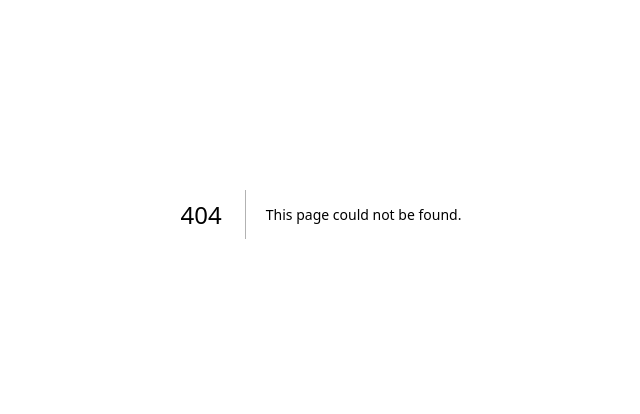
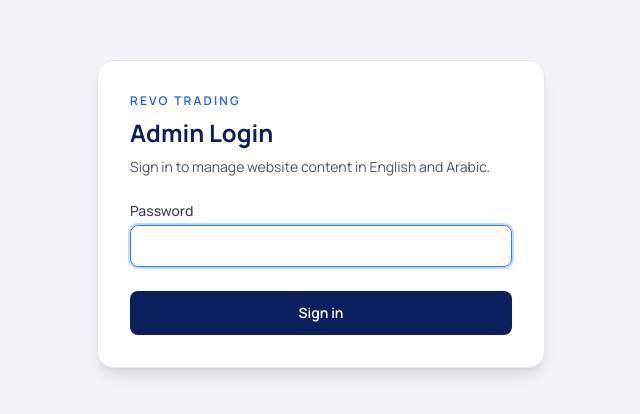
Before and after one commit to ashik1729/revo, a Next.js app: page /admin/login in a window 1280 px wide. Before the commit this address had no page. Shown: the part 186-600 px from the top of the page, without its empty margins (319-959 px from the left). Built offline with nearby package versions, Linux system fonts and the light colour scheme.

Commit message:
Rebrand to Revo Trading and lock in the preferred design.
Replace reference branding, default the mockup layout, and add password-protected admin login for content management.

Co-authored-by: Cursor <cursoragent@cursor.com>

```diff
--- a/app/admin/actions.ts
+++ b/app/admin/actions.ts
@@ -2,7 +2,14 @@
 
 import { revalidatePath } from "next/cache";
 import { db } from "@/lib/db";
+import { isAdminAuthenticated } from "@/lib/admin-auth";
 import { defaultLocale, isSupportedLocale, type SiteLocale } from "@/lib/i18n";
+
+async function requireAdmin() {
+  if (!(await isAdminAuthenticated())) {
+    throw new Error("Unauthorized");
+  }
+}
 
 function getLocale(input: FormDataEntryValue | null): SiteLocale {
   if (typeof input === "string" && isSupportedLocale(input)) {
@@ -31,6 +38,7 @@ function revalidateLocale(locale: SiteLocale) {
 }
 
 export async function saveSiteSettings(formData: FormData) {
+  await requireAdmin();
   const locale = getLocale(formData.get("locale"));
 
   await db.siteSettings.upsert({
--- /dev/null
+++ b/app/admin/login/actions.ts
@@ -0,0 +1,41 @@
+"use server";
+
+import { cookies } from "next/headers";
+import { redirect } from "next/navigation";
+import {
+  ADMIN_COOKIE_NAME,
+  adminSessionCookieValue,
+  getAdminPassword,
+} from "@/lib/admin-auth";
+
+export async function loginAdmin(formData: FormData) {
+  const password = String(formData.get("password") || "");
+  const expected = getAdminPassword();
+
+  if (!expected) {
+    redirect(
+      "/admin/login?error=" + encodeURIComponent("Admin password is not configured."),
+    );
+  }
+
+  if (password !== expected) {
+    redirect("/admin/login?error=" + encodeURIComponent("Incorrect password."));
+  }
+
+  const jar = await cookies();
+  jar.set(ADMIN_COOKIE_NAME, await adminSessionCookieValue(expected), {
+    httpOnly: true,
+    secure: true,
+    sameSite: "lax",
+    path: "/",
+    maxAge: 60 * 60 * 24 * 14,
+  });
+
+  redirect("/admin");
+}
+
+export async function logoutAdmin() {
+  const jar = await cookies();
+  jar.delete(ADMIN_COOKIE_NAME);
+  redirect("/admin/login");
+}
--- /dev/null
+++ b/app/admin/login/page.tsx
@@ -0,0 +1,51 @@
+import { redirect } from "next/navigation";
+import { isAdminAuthenticated } from "@/lib/admin-auth";
+import { loginAdmin } from "@/app/admin/login/actions";
+
+type LoginPageProps = {
+  searchParams: Promise<{ error?: string }>;
+};
+
+export default async function AdminLoginPage({ searchParams }: LoginPageProps) {
+  if (await isAdminAuthenticated()) {
+    redirect("/admin");
+  }
+
+  const params = await searchParams;
+
+  return (
+    <main className="flex min-h-screen items-center justify-center bg-slate-100 px-4">
+      <form action={loginAdmin} className="w-full max-w-md rounded-2xl border border-slate-200 bg-white p-8 shadow-lg">
+        <p className="text-xs font-semibold uppercase tracking-[0.18em] text-blue-600">Revo Trading</p>
+        <h1 className="mt-2 text-2xl font-bold text-navy">Admin Login</h1>
+        <p className="mt-2 text-sm text-slate-600">
+          Sign in to manage website content in English and Arabic.
+        </p>
+
+        {params.error ? (
+          <p className="mt-4 rounded-lg border border-red-200 bg-red-50 px-3 py-2 text-sm text-red-700">
+            {params.error}
+          </p>
+        ) : null}
+
+        <label className="mt-6 block text-sm">
+          <span className="mb-1 block font-medium text-slate-700">Password</span>
+          <input
+            type="password"
+            name="password"
+            required
+            autoFocus
+            className="w-full rounded-lg border border-slate-300 px-3 py-2.5 text-sm outline-none focus:border-blue-500 focus:ring-2 focus:ring-blue-200"
+          />
+        </label>
+
+        <button
+          type="submit"
+          className="mt-6 w-full rounded-lg bg-navy px-4 py-3 text-sm font-semibold text-white transition hover:bg-[#132a6e]"
+        >
+          Sign in
+        </button>
+      </form>
+    </main>
+  );
+}
--- a/app/admin/page.tsx
+++ b/app/admin/page.tsx
@@ -1,6 +1,9 @@
 import Link from "next/link";
+import { redirect } from "next/navigation";
 import type { Prisma, SiteTranslation } from "@prisma/client";
 import { db } from "@/lib/db";
+import { isAdminAuthenticated } from "@/lib/admin-auth";
+import { logoutAdmin } from "@/app/admin/login/actions";
 import { defaultLocale, localeNames, supportedLocales, type SiteLocale } from "@/lib/i18n";
 import { getSiteContent } from "@/lib/site-content";
 import {
@@ -29,6 +32,10 @@ function inputClassName() {
 }
 
 export default async function AdminPage({ searchParams }: AdminPageProps) {
+  if (!(await isAdminAuthenticated())) {
+    redirect("/admin/login");
+  }
+
   const params = await searchParams;
   const locale = (params.locale && supportedLocales.includes(params.locale as SiteLocale)
     ? params.locale
@@ -58,12 +65,26 @@ export default async function AdminPage({ searchParams }: AdminPageProps) {
     <main className="min-h-screen bg-slate-100 py-10">
       <div className="mx-auto flex w-full max-w-6xl flex-col gap-6 px-4 sm:px-6 lg:px-8">
         <section className="rounded-xl bg-navy p-6 text-white shadow-lg">
-          <p className="text-xs uppercase tracking-[0.18em] text-blue-200">Revo Content Console</p>
-          <h1 className="mt-2 text-2xl font-bold">Website Management</h1>
-          <p className="mt-1 text-sm text-blue-100">
-            Switch locale to edit Arabic vs English content separately. Shared company fields apply to
-            all languages.
-          </p>
+          <div className="flex flex-wrap items-start justify-between gap-4">
+            <div>
+              <p className="text-xs uppercase tracking-[0.18em] text-blue-200">
+                Revo Trading Content Console
+              </p>
+              <h1 className="mt-2 text-2xl font-bold">Website Management</h1>
+              <p className="mt-1 text-sm text-blue-100">
+                Switch locale to edit Arabic vs English content separately. Shared company fields apply
+                to all languages.
+              </p>
+            </div>
+            <form action={logoutAdmin}>
+              <button
+                type="submit"
+                className="rounded-md bg-white/10 px-3 py-1.5 text-sm font-semibold text-white transition hover:bg-white/20"
+              >
+                Log out
+              </button>
+            </form>
+          </div>
           <div className="mt-4 flex flex-wrap gap-2">
             {supportedLocales.map((item) => (
               <Link
--- a/app/layout.tsx
+++ b/app/layout.tsx
@@ -9,9 +9,9 @@ const manrope = Manrope({
 });
 
 export const metadata: Metadata = {
-  title: "Revo Qatar | Eco-Friendly Packaging Partner",
+  title: "Revo Trading | Eco-Friendly Packaging Partner",
   description:
-    "Revo Qatar supplies eco-friendly packaging for hotels, F&B, and facilities across Qatar — biodegradable, kraft, bagasse, aluminium, hygiene, and more.",
+    "Revo Trading supplies eco-friendly packaging for hotels, F&B, and facilities across Qatar — biodegradable, kraft, bagasse, aluminium, hygiene, and more.",
 };
 
 export default function RootLayout({
--- a/components/ContactForm.tsx
+++ b/components/ContactForm.tsx
@@ -103,7 +103,7 @@ export default function ContactForm({
       <div className="relative mb-14 h-64 w-full sm:h-80 lg:h-96">
         <Image
           src={bannerUrl}
-          alt="Contact Revo Qatar for packaging supply"
+          alt="Contact Revo Trading for packaging supply"
           fill
           className="object-cover object-left"
           sizes="100vw"
--- a/components/v2/ContactV2.tsx
+++ b/components/v2/ContactV2.tsx
@@ -248,7 +248,7 @@ export default function ContactV2({
           </div>
           <div className="overflow-hidden rounded-2xl border border-slate-100">
             <iframe
-              title="Revo Qatar location"
+              title="Revo Trading location"
               src="https://maps.google.com/maps?q=Industrial%20Area%20Doha%20Qatar&t=&z=13&ie=UTF8&iwloc=&output=embed"
               className="h-48 w-full border-0"
               loading="lazy"
--- a/data/content.ts
+++ b/data/content.ts
@@ -1,11 +1,11 @@
-/** Realpack CDN image helpers */
+/** Packaging catalogue CDN image helpers */
 const RP = "https://realpackpackaging.com/wp-content/uploads";
 
 export type LocaleCode = "en" | "ar";
 
 export const companyInfo = {
-  name: "Revo Qatar",
-  tagline: "Your Real Packaging Partner in Qatar",
+  name: "Revo Trading",
+  tagline: "Your Trusted Packaging Partner in Qatar",
   address: "Industrial Area, Doha, Qatar",
   phone: "+974 7071 8232",
   phoneHref: "tel:+97470718232",
@@ -166,7 +166,7 @@ export const localeCopy: Record<
   }
 > = {
   en: {
-    tagline: "Your Real Packaging Partner in Qatar",
+    tagline: "Your Trusted Packaging Partner in Qatar",
     heroEyebrow: "Eco-Friendly Packaging",
     heroHeadline: "Sustainable Solutions for a Greener Tomorrow",
     heroSubheadline:
@@ -177,9 +177,9 @@ export const localeCopy: Record<
     heroSecondaryCtaHref: "#products",
     heroImageAlt: "Eco-friendly packaging banner",
     trustBadges: ["Eco Range", "Bulk Supply", "Qatar Delivery"],
-    aboutTitle: "About Revo Qatar",
+    aboutTitle: "About Revo Trading",
     aboutDescription:
-      "Revo Qatar supplies eco-friendly and cost-effective packaging for businesses across Qatar — biodegradable, Kraft, bagasse, aluminium, hygiene, cleaning, and specialty plastic ranges.",
+      "Revo Trading supplies eco-friendly and cost-effective packaging for businesses across Qatar — biodegradable, Kraft, bagasse, aluminium, hygiene, cleaning, and specialty plastic ranges.",
     aboutExtra:
       "We help hotels, restaurants, retail, and facilities choose practical sustainable packaging with reliable local supply from Industrial Area, Doha.",
     aboutImageAlt: "Greener tomorrows — sustainable packaging solutions",
@@ -196,7 +196,7 @@ export const localeCopy: Record<
     featuredSectionTitle: "Popular Items",
     featuredSectionDescription: "Selected packaging lines from our catalogue, ready for bulk enquiry.",
     faqSectionTitle: "Frequently Asked Questions",
-    faqSectionDescription: "Quick answers about ordering packaging with Revo Qatar.",
+    faqSectionDescription: "Quick answers about ordering packaging with Revo Trading.",
     contactTitle: "Have questions or need assistance?",
     contactDescription: "Tell us what you need — quotes, sizes, and bulk supply guidance.",
     viewDetailsLabel: "View details",
@@ -204,7 +204,7 @@ export const localeCopy: Record<
     closeLabel: "Close",
   },
   ar: {
-    tagline: "شريكك الحقيقي في التغليف في قطر",
+    tagline: "شريكك الموثوق للتغليف في قطر",
     heroEyebrow: "تغليف صديق للبيئة",
     heroHeadline: "حلول مستدامة لغد أكثر خضرة",
     heroSubheadline: "شريك موثوق للتغليف للفنادق وقطاع الأغذية والمنشآت في قطر.",
@@ -214,9 +214,9 @@ export const localeCopy: Record<
     heroSecondaryCtaHref: "#products",
     heroImageAlt: "بانر تغليف صديق للبيئة",
     trustBadges: ["نطاق بيئي", "توريد بالجملة", "توصيل داخل قطر"],
-    aboutTitle: "عن ريفو قطر",
+    aboutTitle: "عن ريفو للتجارة",
     aboutDescription:
-      "توفر ريفو قطر تغليفاً صديقاً للبيئة وفعّال التكلفة للشركات في قطر — قابل للتحلل، كرتون، باجاس، ألمنيوم، نظافة، تنظيف، وبلاستيك متخصص.",
+      "توفر ريفو للتجارة تغليفاً صديقاً للبيئة وفعّال التكلفة للشركات في قطر — قابل للتحلل، كرتون، باجاس، ألمنيوم، نظافة، تنظيف، وبلاستيك متخصص.",
     aboutExtra:
       "نساعد الفنادق والمطاعم والتجزئة والمنشآت على اختيار تغليف مستدام عملي مع توريد محلي موثوق من المنطقة الصناعية بالدوحة.",
     aboutImageAlt: "غدٌ أكثر خضرة — حلول تغليف مستدامة",
@@ -232,7 +232,7 @@ export const localeCopy: Record<
     featuredSectionTitle: "أصناف مميزة",
     featuredSectionDescription: "منتجات مختارة من الكتالوج جاهزة لطلبات الجملة.",
     faqSectionTitle: "الأسئلة الشائعة",
-    faqSectionDescription: "إجابات سريعة عن طلب التغليف من ريفو قطر.",
+    faqSectionDescription: "إجابات سريعة عن طلب التغليف من ريفو للتجارة.",
     contactTitle: "هل لديك أسئلة أو تحتاج مساعدة؟",
     contactDescription: "أخبرنا بما تحتاجه — عروض أسعار وأحجام وإرشاد للتوريد بالجملة.",
     viewDetailsLabel: "عرض التفاصيل",
@@ -743,5 +743,5 @@ export const footerContent = {
     { label: "LinkedIn", href: "https://linkedin.com", icon: "Linkedin" },
     { label: "Instagram", href: "https://instagram.com", icon: "Instagram" },
   ],
-  copyright: "© 2026 Revo Qatar. All rights reserved.",
+  copyright: "© 2026 Revo Trading. All rights reserved.",
 } as const;
--- /dev/null
+++ b/lib/admin-auth.ts
@@ -0,0 +1,40 @@
+import { cookies } from "next/headers";
+
+const COOKIE_NAME = "revo_admin_session";
+
+async function sha256Hex(value: string) {
+  const data = new TextEncoder().encode(value);
+  const digest = await crypto.subtle.digest("SHA-256", data);
+  return Array.from(new Uint8Array(digest))
+    .map((byte) => byte.toString(16).padStart(2, "0"))
+    .join("");
+}
+
+function safeEqual(a: string, b: string) {
+  if (a.length !== b.length) return false;
+  let mismatch = 0;
+  for (let i = 0; i < a.length; i += 1) {
+    mismatch |= a.charCodeAt(i) ^ b.charCodeAt(i);
+  }
+  return mismatch === 0;
+}
+
+export function getAdminPassword() {
+  return process.env.ADMIN_PASSWORD || "";
+}
+
+export async function adminSessionCookieValue(password: string) {
+  return sha256Hex(`revo-admin:${password}`);
+}
+
+export async function isAdminAuthenticated() {
+  const password = getAdminPassword();
+  if (!password) return false;
+  const jar = await cookies();
+  const token = jar.get(COOKIE_NAME)?.value;
+  if (!token) return false;
+  const expected = await adminSessionCookieValue(password);
+  return safeEqual(token, expected);
+}
+
+export const ADMIN_COOKIE_NAME = COOKIE_NAME;
--- a/lib/site-content.ts
+++ b/lib/site-content.ts
@@ -193,7 +193,7 @@ export function getFallbackContent(locale: SiteLocale): SiteContent {
       quickLinks: nav,
       copyright:
         locale === "ar"
-          ? "© 2026 ريفو قطر. جميع الحقوق محفوظة."
+          ? "© 2026 ريفو للتجارة. جميع الحقوق محفوظة."
           : footerContent.copyright,
     },
   };
--- a/next.config.ts
+++ b/next.config.ts
@@ -2,7 +2,7 @@ import type { NextConfig } from "next";
 
 const nextConfig: NextConfig = {
   env: {
-    DESIGN_VARIANT: process.env.DESIGN_VARIANT || "v1",
+    DESIGN_VARIANT: process.env.DESIGN_VARIANT || "v2",
   },
   images: {
     remotePatterns: [
--- a/prisma/seed.js
+++ b/prisma/seed.js
@@ -3,7 +3,7 @@ const { PrismaClient } = require("@prisma/client");
 const prisma = new PrismaClient();
 
 const companySettings = {
-  companyName: "Revo Qatar",
+  companyName: "Revo Trading",
   address: "Industrial Area, Doha, Qatar",
   phone: "+974 7071 8232",
   email: "info@revo.qa",
@@ -20,11 +20,11 @@ const companySettings = {
 
 const translations = {
   en: {
-    tagline: "Your Real Packaging Partner in Qatar",
+    tagline: "Your Trusted Packaging Partner in Qatar",
     heroEyebrow: "Eco-Friendly Packaging",
     heroHeadline: "Sustainable Solutions for a Greener Tomorrow",
     heroSubheadline:
-      "Revo Qatar supplies eco-friendly and cost-effective packaging for hotels, restaurants, retail, and facilities across Qatar — biodegradable, Kraft, bagasse, aluminium, hygiene, and specialty ranges backed by reliable delivery.",
+      "Revo Trading supplies eco-friendly and cost-effective packaging for hotels, restaurants, retail, and facilities across Qatar — biodegradable, Kraft, bagasse, aluminium, hygiene, and specialty ranges backed by reliable delivery.",
     heroCtaLabel: "Contact Us",
     heroCtaHref: "#contact",
     heroSecondaryCtaLabel: "Browse Products",
@@ -33,9 +33,9 @@ const translations = {
     trustBadge1: "Eco Range",
     trustBadge2: "Bulk Supply",
     trustBadge3: "Qatar Delivery",
-    aboutTitle: "About Revo Qatar",
+    aboutTitle: "About Revo Trading",
     aboutDescription:
-      "Revo Qatar is a trusted packaging partner for businesses across Qatar. We provide an extensive range of high-quality eco-friendly products — including biodegradable, Kraft, bagasse, PLA-style plant-based options, aluminium, hygiene, cleaning, and specialty plastic ranges — designed for daily commercial use while supporting a healthier planet.",
+      "Revo Trading is a trusted packaging partner for businesses across Qatar. We provide an extensive range of high-quality eco-friendly products — including biodegradable, Kraft, bagasse, PLA-style plant-based options, aluminium, hygiene, cleaning, and specialty plastic ranges — designed for daily commercial use while supporting a healthier planet.",
     aboutExtra:
       "Founded with deep packaging and hospitality supply experience, we help hotels, F&B operators, retailers, and facilities reduce their carbon footprint with practical, accessible sustainable packaging. From food containers and shopping bags to customizable solutions, our team guides you to the right range for your operations.",
     aboutImageAlt: "Organized warehouse shelves with packaged goods ready for supply",
@@ -52,17 +52,17 @@ const translations = {
     servicesSectionDescription:
       "Three pillars that define how we source and supply packaging for a greener operation.",
     faqSectionTitle: "Frequently Asked Questions",
-    faqSectionDescription: "Everything you need to know about ordering packaging with Revo Qatar.",
+    faqSectionDescription: "Everything you need to know about ordering packaging with Revo Trading.",
     contactTitle: "Have questions or need assistance?",
     contactDescription:
       "Our team will help you find the right packaging solutions for your business — quotes, bulk supply, and product guidance.",
   },
   ar: {
-    tagline: "شريكك الحقيقي في التغليف في قطر",
+    tagline: "شريكك الموثوق للتغليف في قطر",
     heroEyebrow: "تغليف صديق للبيئة",
     heroHeadline: "حلول مستدامة لغد أكثر خضرة",
     heroSubheadline:
-      "توفر ريفو قطر تغليفاً صديقاً للبيئة وفعّال التكلفة للفنادق والمطاعم والتجزئة والمنشآت في قطر — بما في ذلك المنتجات القابلة للتحلل والكرتون والباجاس والألمنيوم ومستلزمات النظافة، مع توريد موثوق.",
+      "توفر ريفو للتجارة تغليفاً صديقاً للبيئة وفعّال التكلفة للفنادق والمطاعم والتجزئة والمنشآت في قطر — بما في ذلك المنتجات القابلة للتحلل والكرتون والباجاس والألمنيوم ومستلزمات النظافة، مع توريد موثوق.",
     heroCtaLabel: "تواصل معنا",
     heroCtaHref: "#contact",
     heroSecondaryCtaLabel: "تصفح المنتجات",
@@ -71,9 +71,9 @@ const translations = {
     trustBadge1: "نطاق بيئي",
     trustBadge2: "توريد بالجملة",
     trustBadge3: "توصيل داخل قطر",
-    aboutTitle: "عن ريفو قطر",
+    aboutTitle: "عن ريفو للتجارة",
     aboutDescription:
-      "ريفو قطر شريك موثوق في التغليف للشركات في قطر. نوفر مجموعة واسعة من المنتجات عالية الجودة الصديقة للبيئة — بما في ذلك القابلة للتحلل والكرتون والباجاس وخيارات نباتية شبيهة بـ PLA والألمنيوم والنظافة والتنظيف والبلاستيك المتخصص — للاستخدام التجاري اليومي مع دعم بيئة أكثر صحة.",
+      "ريفو للتجارة شريك موثوق في التغليف للشركات في قطر. نوفر مجموعة واسعة من المنتجات عالية الجودة الصديقة للبيئة — بما في ذلك القابلة للتحلل والكرتون والباجاس وخيارات نباتية شبيهة بـ PLA والألمنيوم والنظافة والتنظيف والبلاستيك المتخصص — للاستخدام التجاري اليومي مع دعم بيئة أكثر صحة.",
     aboutExtra:
       "بخبرة في توريد التغليف والضيافة، نساعد الفنادق وقطاع الأغذية والتجزئة والمنشآت على تقليل البصمة الكربونية عبر حلول تغليف عملية ومستدامة. من حاويات الطعام وأكياس التسوق إلى الحلول المخصصة، يرشدك فريقنا إلى النطاق المناسب لعملياتك.",
     aboutImageAlt: "رفوف مستودع منظمة تحتوي على بضائع معبأة جاهزة للتوريد",
@@ -89,7 +89,7 @@ const translations = {
     servicesSectionTitle: "التركيز المستدام",
     servicesSectionDescription: "ثلاث ركائز تحدد كيفية توريدنا للتغليف لعمليات أكثر خضرة.",
     faqSectionTitle: "الأسئلة الشائعة",
-    faqSectionDescription: "كل ما تحتاج معرفته عن طلب التغليف من ريفو قطر.",
+    faqSectionDescription: "كل ما تحتاج معرفته عن طلب التغليف من ريفو للتجارة.",
     contactTitle: "هل لديك أسئلة أو تحتاج مساعدة؟",
     contactDescription:
       "فريقنا جاهز لمساعدتك في إيجاد حلول التغليف المناسبة — عروض أسعار، توريد بالجملة، وإرشاد للمنتجات.",
@@ -341,12 +341,12 @@ const faqData = [
   },
   {
     en: {
-      question: "What makes Revo Qatar's packaging environmentally friendly?",
+      question: "What makes Revo Trading's packaging environmentally friendly?",
       answer:
         "Many of our ranges use renewable and biodegradable materials, helping reduce environmental impact. We focus on practical sustainable options that still meet commercial durability, food-safety, and presentation needs.",
     },
     ar: {
-      question: "ما الذي يجعل تغليف ريفو قطر صديقاً للبيئة؟",
+      question: "ما الذي يجعل تغليف ريفو للتجارة صديقاً للبيئة؟",
       answer:
         "كثير من نطاقاتنا يعتمد على مواد متجددة وقابلة للتحلل لتقليل الأثر البيئي، مع الحفاظ على المتانة وسلامة الغذاء والمظهر المطلوب للاستخدام التجاري.",
     },
@@ -355,12 +355,12 @@ const faqData = [
     en: {
       question: "Do you offer customized packaging solutions?",
       answer:
-        "Yes. We collaborate with clients to source and supply packaging that aligns with brand presentation, portion sizes, and operational requirements. Contact Revo Qatar at +974 7071 8232 or info@revo.qa to discuss your needs.",
+        "Yes. We collaborate with clients to source and supply packaging that aligns with brand presentation, portion sizes, and operational requirements. Contact Revo Trading at +974 7071 8232 or info@revo.qa to discuss your needs.",
     },
     ar: {
       question: "هل تقدمون حلول تغليف مخصصة؟",
       answer:
-        "نعم. نتعاون مع العملاء لتوريد تغليف يتوافق مع هوية العلامة وأحجام الحصص ومتطلبات التشغيل. تواصل مع ريفو قطر على +974 7071 8232 أو info@revo.qa لمناقشة احتياجاتك.",
+        "نعم. نتعاون مع العملاء لتوريد تغليف يتوافق مع هوية العلامة وأحجام الحصص ومتطلبات التشغيل. تواصل مع ريفو للتجارة على +974 7071 8232 أو info@revo.qa لمناقشة احتياجاتك.",
     },
   },
   {
@@ -389,12 +389,12 @@ const faqData = [
   },
   {
     en: {
-      question: "How can I place an order with Revo Qatar?",
+      question: "How can I place an order with Revo Trading?",
       answer:
         "Contact us by phone at +974 7071 8232, WhatsApp 97470718232, or email info@revo.qa. Our team will guide you through product selection, quantities, and delivery.",
     },
     ar: {
-      question: "كيف أطلب من ريفو قطر؟",
+      question: "كيف أطلب من ريفو للتجارة؟",
       answer:
         "تواصل معنا عبر الهاتف على +974 7071 8232 أو واتساب 97470718232 أو البريد info@revo.qa. سيرشدك فريقنا في اختيار المنتجات والكميات والتوصيل.",
     },
```
Also changed, not shown: 2 other files (tests, documents, lock files or other folders).
